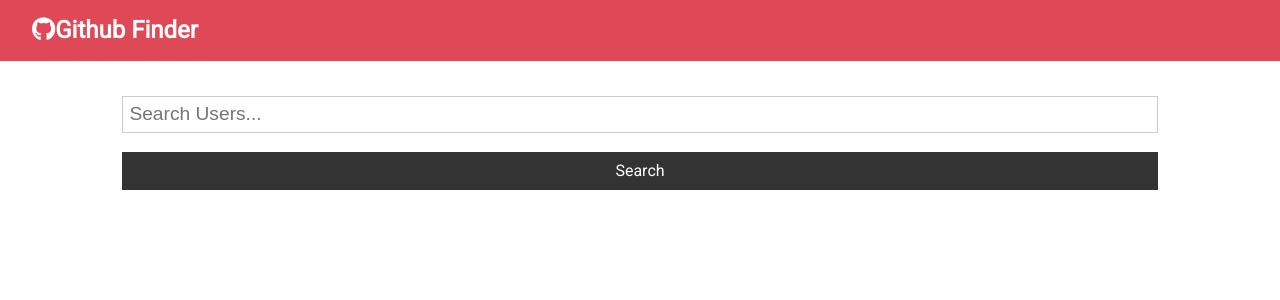
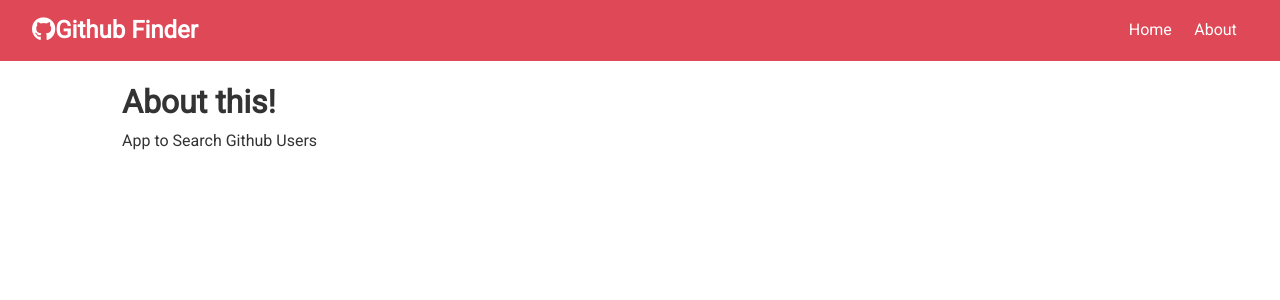
Before and after one commit to kirito714/GitHubFinder, a React (Create React App) app: page /about in a window 1280 px wide. Shown: the top 300 px of the page. Built offline with nearby package versions, Linux system fonts and the light colour scheme; the HTML template or start-up script is replaced by a standard one.

Commit message:
added user.js added Route to user and functionality to handle :login info from user

```diff
--- a/package.json
+++ b/package.json
@@ -9,6 +9,7 @@
     "axios": "^0.21.1",
     "react": "^17.0.2",
     "react-dom": "^17.0.2",
+    "react-router-dom": "^5.2.0",
     "react-scripts": "4.0.3",
     "web-vitals": "^1.1.2"
   },
--- a/src/App.js
+++ b/src/App.js
@@ -1,14 +1,20 @@
 import React, { Fragment, Component } from "react";
+import { BrowserRouter as Router, Switch, Route } from "react-router-dom";
 import "./App.css";
 import NavBar from "./components/layout/NavBar";
 import Alert from "./components/layout/Alert";
 import Users from "./components/users/Users";
+import User from "./components/users/User";
 import Search from "./components/users/Search";
+import About from "./components/pages/About";
 import axios from "axios";
 
 class App extends React.Component {
   state = {
+    // could make this null instead []
     users: [],
+    //could make this ull instead{}
+    user: {},
     loading: false,
     alert: null,
   };
@@ -23,6 +29,16 @@
     // users: res.data.items gives us our users from our api request.
     this.setState({ users: res.data.items, loading: false });
   };
+  // get  single github user
+  getUser = async (username) => {
+    // lading true gives us that spinnerGif when loading items.
+    this.setState({ loading: true });
+    const res = await axios.get(
+      `https://api.github.com/users/${username}?client_id=${process.env.REACT_APP_GITHUB_CLIENT_ID}&client_secret=${process.env.REACT_APP_GITHUB_CLIENT_SECRET}`
+    );
+    // users: res.data gives us our single user from our api request.
+    this.setState({ user: res.data, loading: false });
+  };
   //clear users from state
   clearUsers = () => this.setState({ users: [], loading: false });
   // set alert by pushing it into the state
@@ -33,12 +49,20 @@
   };
 
   render() {
-    const { users, loading, alert } = this.state;
+    // const is for destructuring
+    const { users, loading, alert, user } = this.state;
     return (
+      <Router>
         <div className="App">
           <NavBar />
           <div className="container">
             <Alert alert={alert} />
+            <Switch>
+              <Route
+                exact
+                path="/"
+                render={(props) => (
+                  <Fragment>
                     <Search
                       searchUsers={this.searchUsers}
                       clearUsers={this.clearUsers}
@@ -47,8 +71,29 @@
                       setAlert={this.setAlert}
                     />
                     <Users loading={loading} users={this.state.users} />
+                  </Fragment>
+                )}
+              />
+              <Route exact path="/about" component={About} />
+              <Route
+                // path /user/:login to be filled with the user
+                exact
+                path="/user/:login"
+                render={(props) => (
+                  // render, spread the props then calls the getUser function to run the get request on user and fill the user object with data.
+                  <User
+                    {...props}
+                    getUser={this.getUser}
+                    user={user}
+                    // loading being called from Users
+                    loading={loading}
+                  />
+                )}
+              />
+            </Switch>
           </div>
         </div>
+      </Router>
     );
   }
 }
--- a/src/components/layout/NavBar.js
+++ b/src/components/layout/NavBar.js
@@ -1,5 +1,6 @@
 import React from "react";
 import PropTypes from "prop-types";
+import { Link } from "react-router-dom";
 
 const NavBar = ({ icon, title }) => {
   return (
@@ -8,6 +9,14 @@
         <i className={icon} />
         {title}
       </h1>
+      <ul>
+        <li>
+          <Link to="/">Home</Link>
+        </li>
+        <li>
+          <Link to="/about">About</Link>
+        </li>
+      </ul>
     </nav>
   );
 };
--- /dev/null
+++ b/src/components/pages/About.js
@@ -0,0 +1,12 @@
+import React, { Fragment } from "react";
+
+const About = () => {
+  return (
+    <Fragment>
+      <h1>About this!</h1>
+      <p>App to Search Github Users</p>
+    </Fragment>
+  );
+};
+
+export default About;
--- /dev/null
+++ b/src/components/users/User.js
@@ -0,0 +1,29 @@
+import React, { Component } from "react";
+
+export class User extends Component {
+  componentDidMount() {
+    //  params of login is coming from the app.js  path="/user/:login"
+    this.props.getUser(this.props.match.params.login);
+  }
+  render() {
+    const {
+      name,
+      avatar_url,
+      location,
+      bio,
+      blog,
+      login,
+      html_url,
+      followers,
+      following,
+      public_repos,
+      public_gists,
+      hireable,
+    } = this.props.user;
+    const { loading } = this.props;
+
+    return <div>{name}</div>;
+  }
+}
+
+export default User;
--- a/src/components/users/UserItem.js
+++ b/src/components/users/UserItem.js
@@ -1,5 +1,6 @@
 import React from "react";
 import PropTypes from "prop-types";
+import { Link } from "react-router-dom";
 
 const UserItem = ({ user: { login, avatar_url, html_url } }) => {
   return (
@@ -7,9 +8,9 @@
       <img src={avatar_url} className="round-img" style={{ width: "60px" }} />
       <h3>{login}</h3>
       <div>
-        <a href={html_url} className="btn btn-dark btn-sm my-1">
+        <Link to={`/user/${login}`} className="btn btn-dark btn-sm my-1">
           More!
-        </a>
+        </Link>
       </div>
     </div>
   );
```
Also changed, not shown: 1 other file (tests, documents, lock files or other folders). Lines whose indentation alone changed are shown as unchanged.
